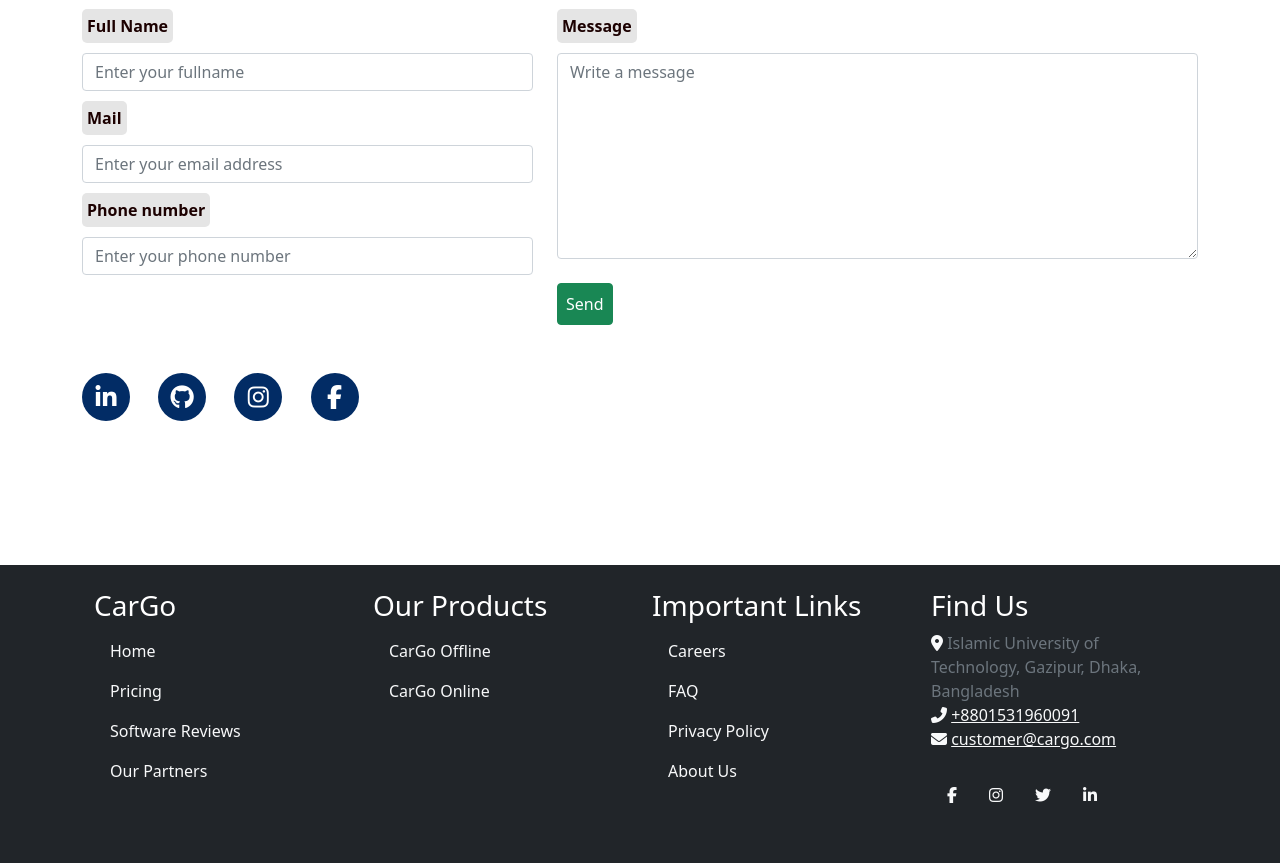
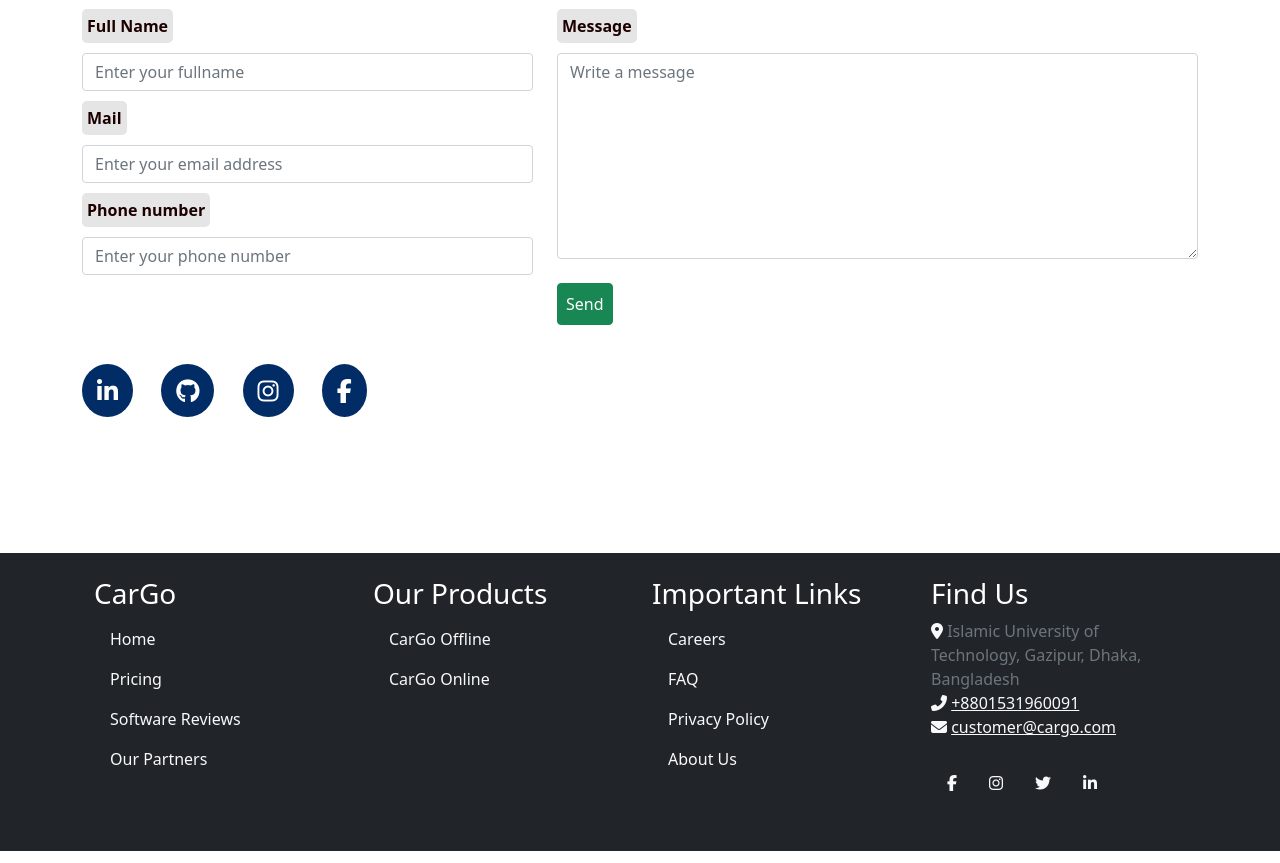
Before and after one commit to Casio991ms/CarGo, a PHP site: page /contact.php in a window 1280 px wide. Shown: the part 1671-2534 px from the top of the page. Run offline with PHP 8.4, Linux system fonts and the light colour scheme; some libraries are stand-ins or nearby versions.

Commit message:
icon changes

```diff
--- a/contact.php
+++ b/contact.php
@@ -50,7 +50,7 @@ label{
 }
 
 .social-icons .social-icon {
-    display: inline-flex;
+
     align-items: center;
     justify-content: center;
     height: 3.00rem;
@@ -61,6 +61,7 @@ label{
     font-size: 1.5rem;
     margin-right: 1.5rem;
     text-decoration: none;
+    padding:10px 15px;
 }
 
 .sub1
```
